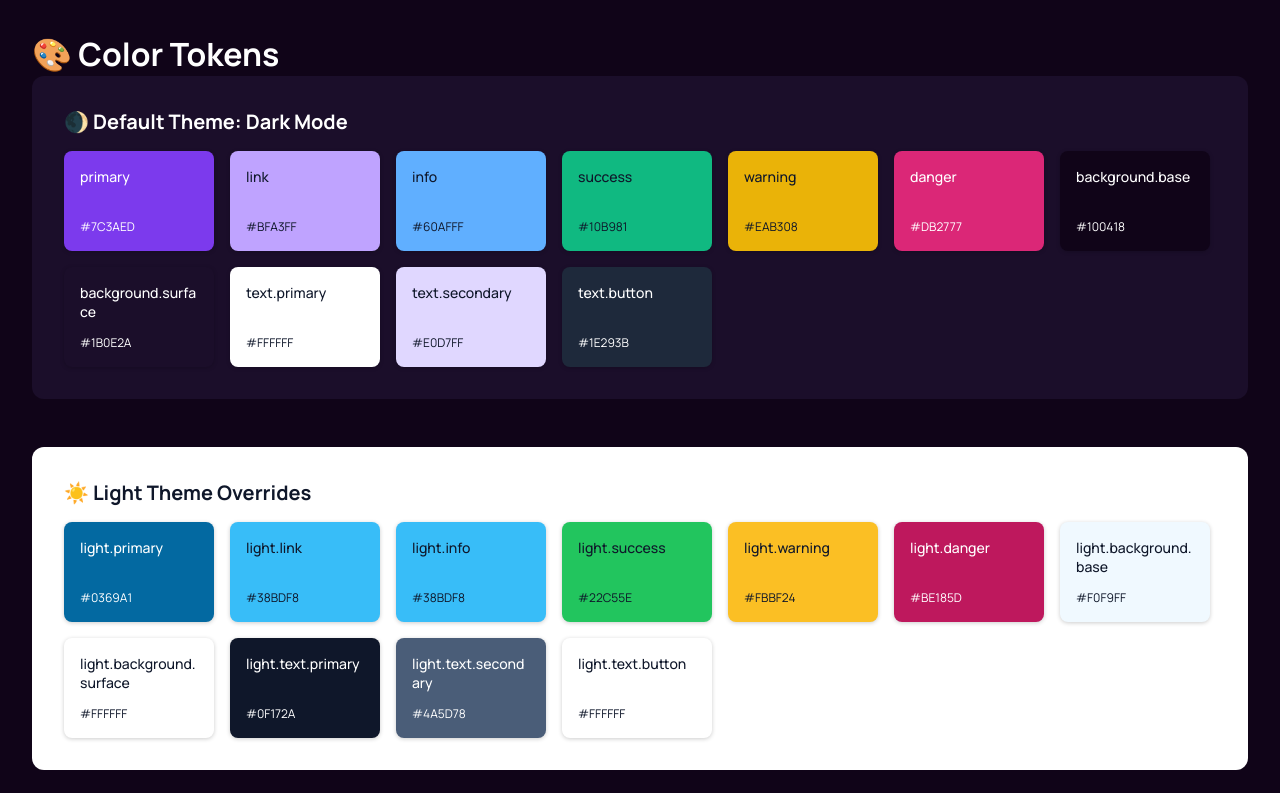
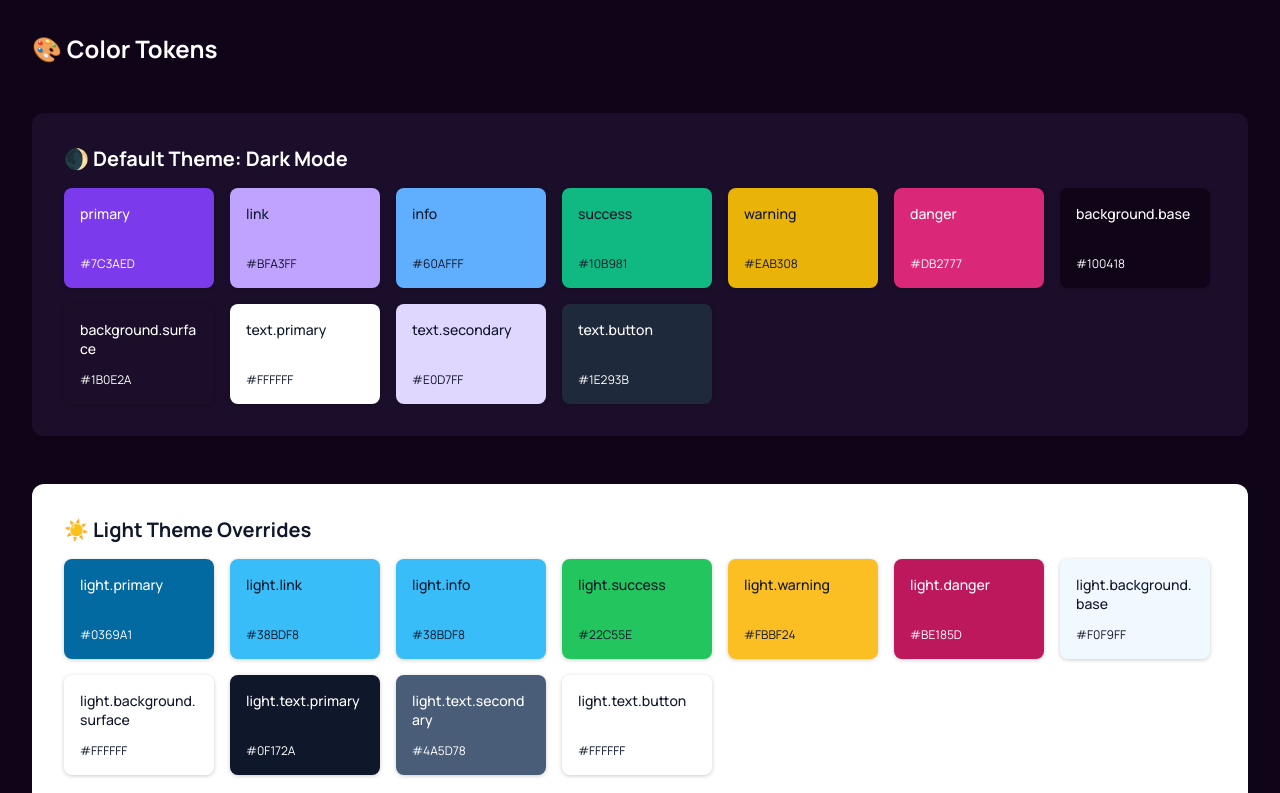
Before and after one commit to jeanetteobr/killua-ui, a React (Vite) app: page / in a window 1280 px wide. Shown: the top 793 px of the page. Built offline with nearby package versions, Linux system fonts and the light colour scheme.

Commit message:
style(colortokens): restore heading styles for color tokens page

```diff
--- a/src/pages/ColorTokens/index.tsx
+++ b/src/pages/ColorTokens/index.tsx
@@ -72,7 +72,12 @@ export const ColorTokens: React.FC = () => {
 
   return (
     <main style={{ padding: "var(--spacing-lg)" }}>
-      <h1>
+      <h1
+        style={{
+          fontSize: "var(--font-size-xl)",
+          fontWeight: "var(--font-weight-bold)",
+          marginBottom: "var(--spacing-xl)",
+        }}>
         🎨 Color Tokens
       </h1>
 
```
